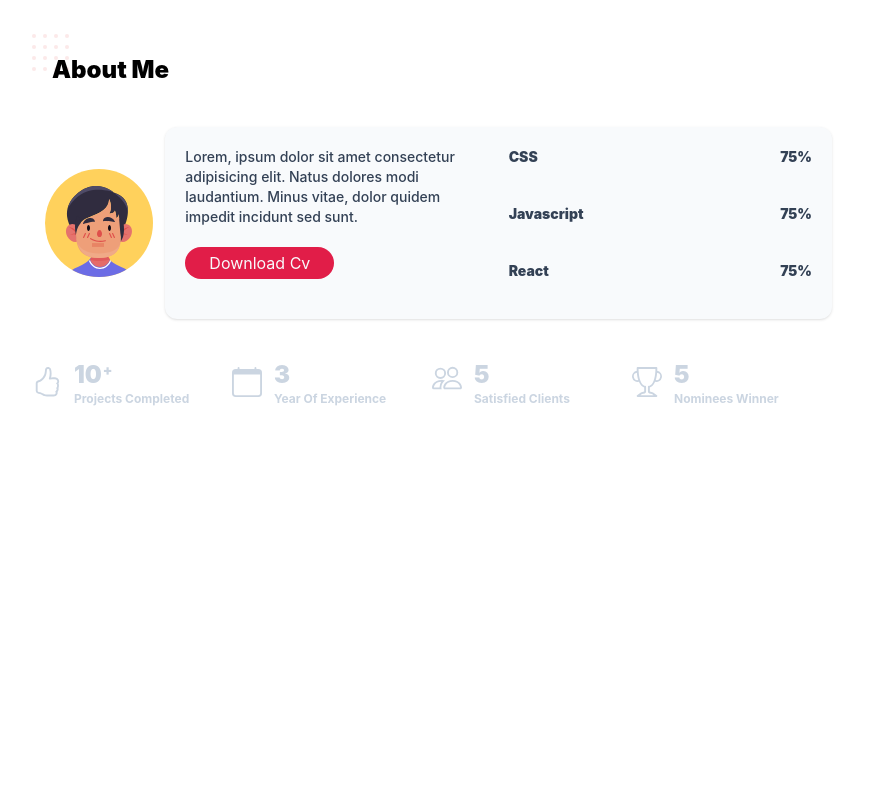
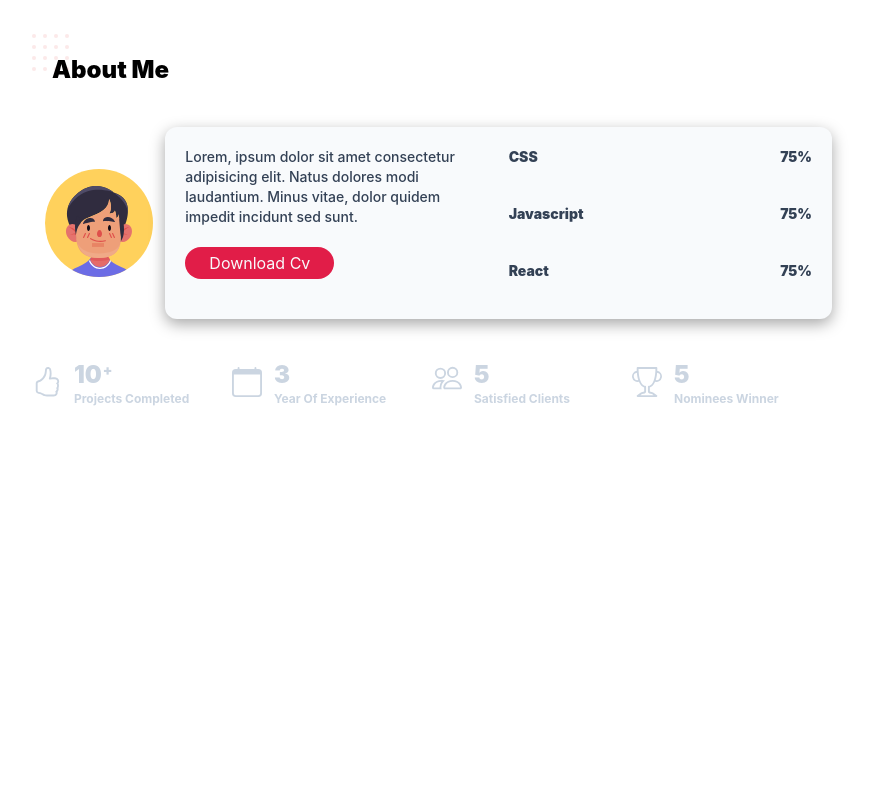
Before and after one commit to Yab1/VisioMotion, a React (Vite) app: page / in a window 1280 px wide. Shown: the part 980-1778 px from the top of the page, without its empty margins (208-1079 px from the left). Built offline with nearby package versions, Linux system fonts and the light colour scheme.

Commit message:
Style: Defined the 'shadow' class in CSS to apply shadow effects to elements for enhanced visual appearance.

```diff
--- a/src/input.css
+++ b/src/input.css
@@ -24,3 +24,6 @@ body {
 body::-webkit-scrollbar {
   display: none;
 }
+.shadow {
+  box-shadow: rgba(0, 0, 0, 0.35) 0px 5px 15px 0px;
+}
```
